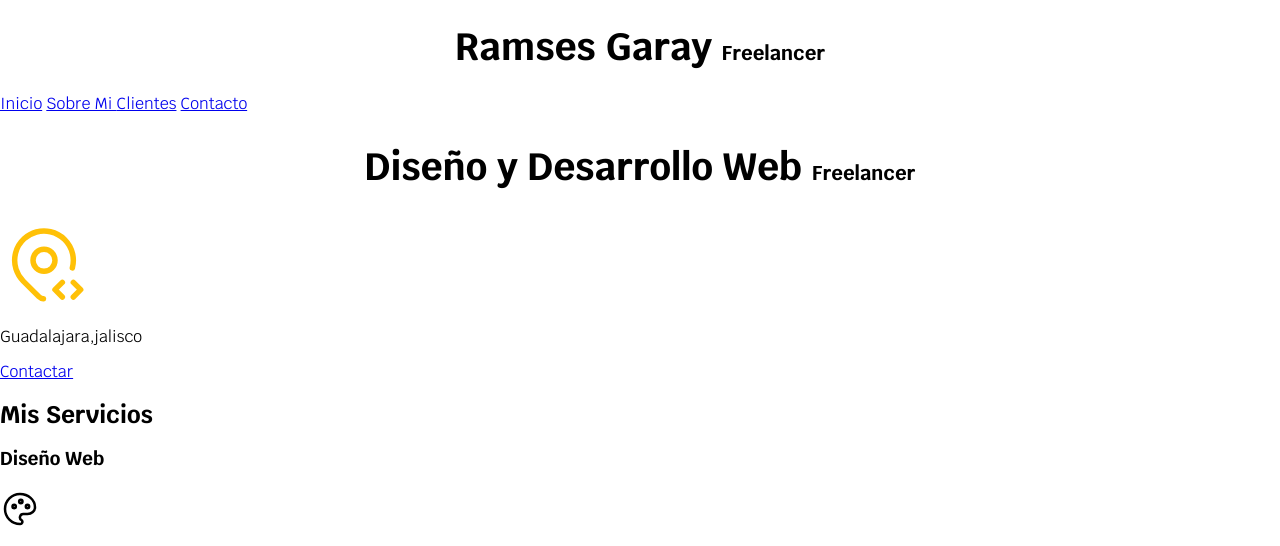
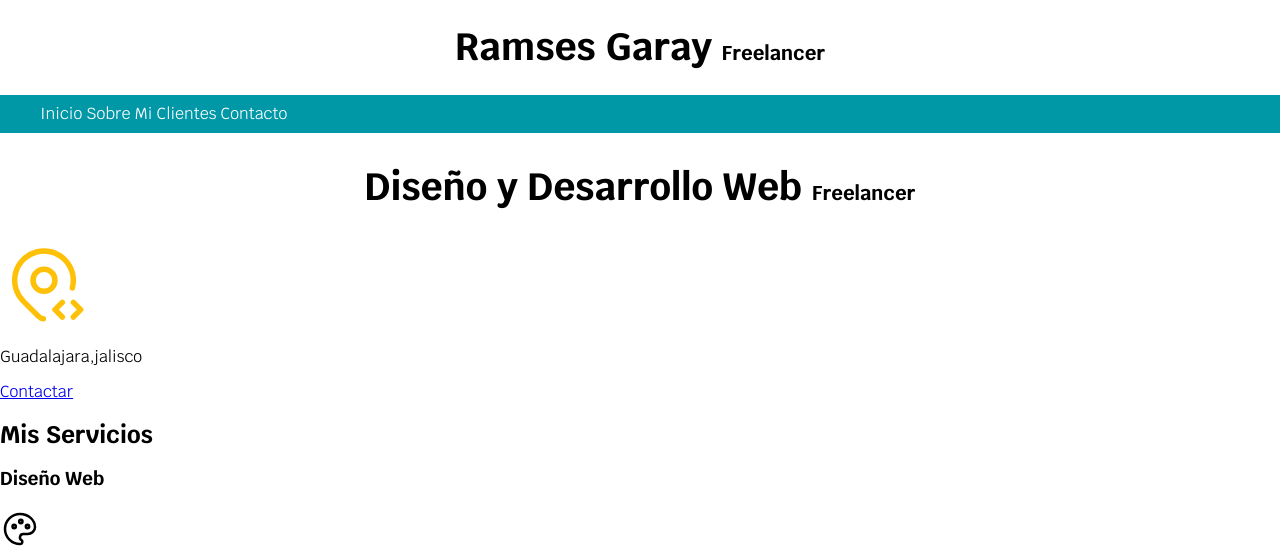
Before and after one commit to RamsesGV/Freelancer-Page, a plain HTML site: page index.html in a window 1280 px wide. Shown: the top 546 px of the page. Drawn offline with Linux system fonts and the light colour scheme.

Commit message:
css extras

```diff
--- a/css/index.css
+++ b/css/index.css
@@ -27,3 +27,21 @@ body{
 .titulo span {
     font-size: 2rem;
 }
+
+.contenedor {
+    width: 120rem;
+    margin: 0 auto;
+}
+
+.nav-bg {
+    background-color: var(--secundario);
+}
+
+.navegacion-principal {
+    padding: 1rem;
+}
+
+.navegacion-principal a {
+    color: var(--blanco);
+    text-decoration: none;
+}
--- a/index.html
+++ b/index.html
@@ -22,12 +22,15 @@
         <span>Freelancer</span> </h1>
     </header>
 
-    <nav>
-        <a href="#">Inicio</a>
-        <a href="#">Sobre Mi </a>
-        <a href="#">Clientes</a>
-        <a href="#">Contacto</a>
-    </nav>
+    <div class="nav-bg">
+        <nav class="navegacion-principal contenedor">
+            <a href="#">Inicio</a>
+            <a href="#">Sobre Mi </a>
+            <a href="#">Clientes</a>
+            <a href="#">Contacto</a>
+        </nav>
+    </div>
+
 
 
     <section>
```
